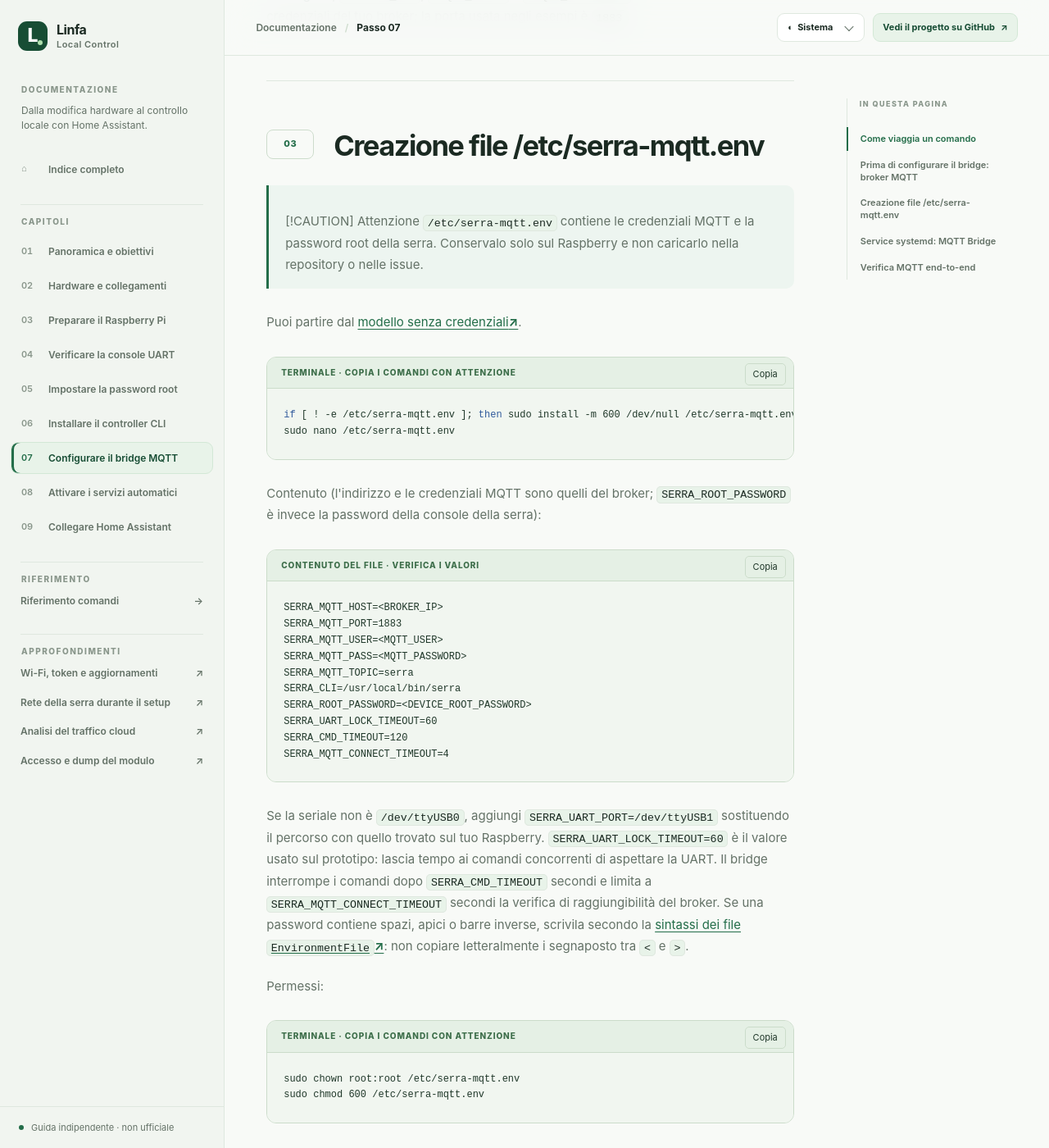
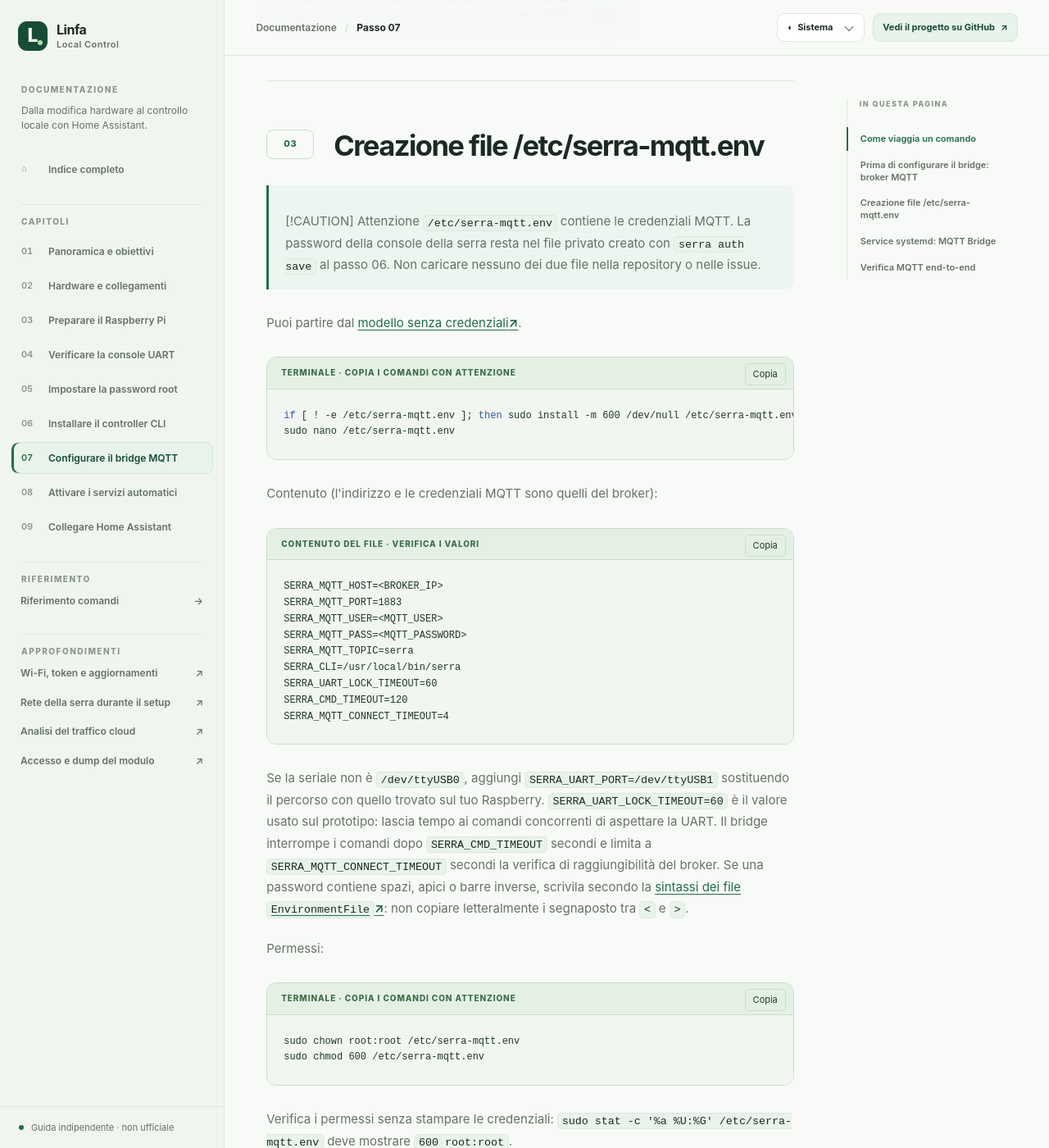
Before and after one commit to Interstellar0verdrive/Linfa-local-control, an MkDocs documentation site: the page built from docs/setup/07-bridge-mqtt.md, in a window 1280 px wide and 1400 px high, scrolled down 2748 px. Shown: the whole window at 82% size. Built offline with MkDocs 1.6.1, drawn with Linux system fonts in a browser that asks for light colours.

Commit message:
Use one private console password file for Pi services

````diff
--- a/docs/setup/07-bridge-mqtt.md
+++ b/docs/setup/07-bridge-mqtt.md
@@ -51,7 +51,7 @@ Nel seguito, `<BROKER_IP>`, `<MQTT_USER>` e `<MQTT_PASSWORD>` indicano l'indiriz
 ## Creazione file /etc/serra-mqtt.env
 
 > [!CAUTION] Attenzione
-> `/etc/serra-mqtt.env` contiene le credenziali MQTT e la password root della serra. Conservalo solo sul Raspberry e non caricarlo nella repository o nelle issue.
+> `/etc/serra-mqtt.env` contiene le credenziali MQTT. La password della console della serra resta nel file privato creato con `serra auth save` al passo 06. Non caricare nessuno dei due file nella repository o nelle issue.
 
 Puoi partire dal [modello senza credenziali](https://github.com/Interstellar0verdrive/Linfa-local-control/blob/main/bridge/serra-mqtt.env.example).
 
@@ -60,7 +60,7 @@ if [ ! -e /etc/serra-mqtt.env ]; then sudo install -m 600 /dev/null /etc/serra-m
 sudo nano /etc/serra-mqtt.env
 ```
 
-Contenuto (l'indirizzo e le credenziali MQTT sono quelli del broker; `SERRA_ROOT_PASSWORD` è invece la password della console della serra):
+Contenuto (l'indirizzo e le credenziali MQTT sono quelli del broker):
 
 ```text {.file-content}
 SERRA_MQTT_HOST=<BROKER_IP>
@@ -69,7 +69,6 @@ SERRA_MQTT_USER=<MQTT_USER>
 SERRA_MQTT_PASS=<MQTT_PASSWORD>
 SERRA_MQTT_TOPIC=serra
 SERRA_CLI=/usr/local/bin/serra
-SERRA_ROOT_PASSWORD=<DEVICE_ROOT_PASSWORD>
 SERRA_UART_LOCK_TIMEOUT=60
 SERRA_CMD_TIMEOUT=120
 SERRA_MQTT_CONNECT_TIMEOUT=4
````
Also changed, not shown: docs/approfondimenti/fotocamera.md (+1 -1 lines), docs/riferimento-comandi.md (+1 -1 lines), docs/setup/05-password-root.md (+2 -2 lines), docs/setup/06-controller-cli.md (+1 -1 lines), 2 other files.
